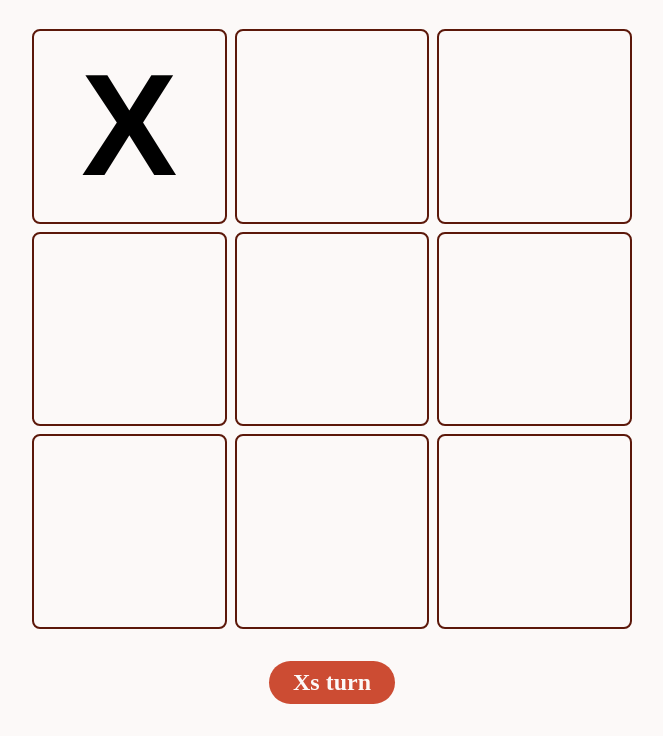
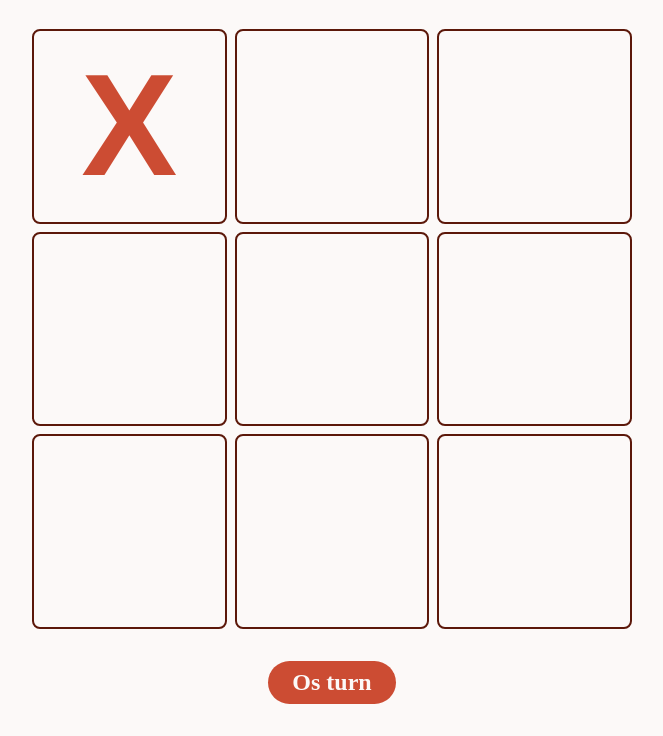
Before and after one commit to adamhayek2/tic-tac-toe-game, a plain HTML site: page index.html in a window 1280 px wide. Both pictures are taken after a click on the button 437 px from the left and 216 px from the top of the page. Shown: the part 90-826 px from the top of the page, without its empty margins (308-971 px from the left). Drawn offline with Linux system fonts and the light colour scheme.

Commit message:
front end <> adding function to check if there is a winner

```diff
--- a/resources/css/styles.css
+++ b/resources/css/styles.css
@@ -41,7 +41,8 @@ p{
 }
 .tile{
    border: 2px solid hsl(var(--text));
-   background-color:sl(var(--bkg));
+   background-color: hsl(var(--bkg));
+   color: hsl(var(--accent));
    border-radius: 0.5rem;
    cursor: pointer;
    place-items: center;
--- a/resources/js/main.js
+++ b/resources/js/main.js
@@ -2,7 +2,17 @@ const gameBoard = document.querySelector("#board");
 const info = document.querySelector("#info");
 let turn;
 
-
+const winningCombos = [
+    [0,1,2],
+    [3,4,5],
+    [6,7,8],
+    [0,3,6],
+    [1,4,7],
+    [2,5,8],
+    [2,5,8],
+    [0,4,8],
+    [2,4,6]
+];
 
 // create the gameboard
 
@@ -18,8 +28,21 @@ gameBoard.addEventListener("click", handleGameboardClick)
 
 createGameboard();
 
+function updateTurn() {
+    turn = turn === "X" ? "O" : "X";
+    info.textContent = `${turn}s turn`;
+}
 function checkScore(){
-    turn = turn === "X" ? "O" : "X";
+    const allTiles = [...document.querySelectorAll(".tile")];
+    const tilesValues = allTiles.map((t) => t.dataset.value);
+    const isWinner = winningCombos.some((combo) => {
+        const [a, b, c] = combo;
+        return (tilesValues[a] && tilesValues[a] === tilesValues[b] && tilesValues[b] === tilesValues[c]);
+    });
+    if(isWinner){
+        return alert("you won!");
+    }
+    updateTurn();
 }
 
 
```
